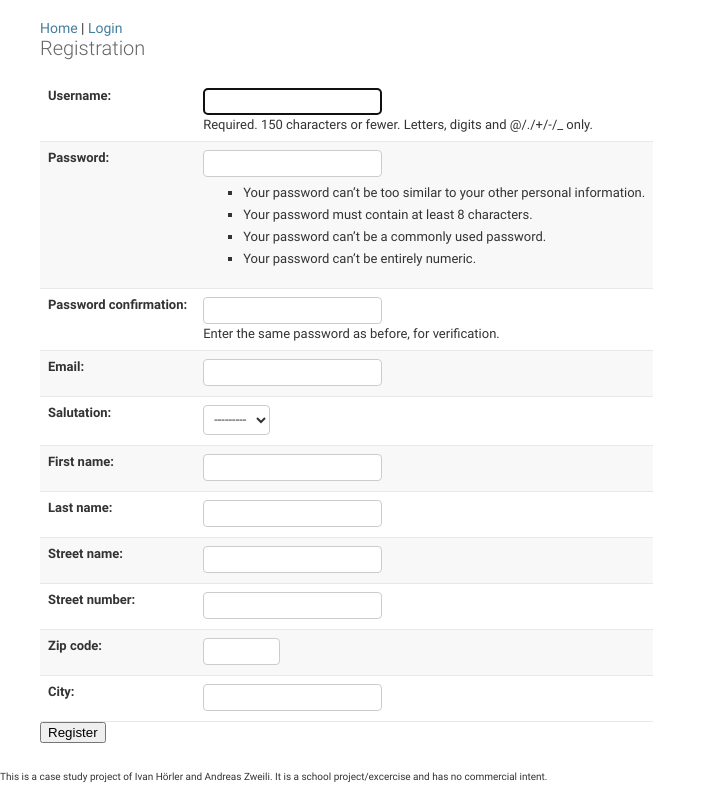
After one commit to Nebucatnetzer/webtech_case_study, a Django app: page /registration/ in a window 1280 px wide. The commit adds this page. Shown: the whole page, without its empty margins (0-714 px from the left). Run offline with Django 3.2, Linux system fonts and the light colour scheme; data that the repository does not hold is empty; parts of the project's set-up code (start-up, migrations or seed data) failed here and were passed over.

Commit message:
add a registration

```diff
--- /dev/null
+++ b/django/didgeridoo/webshop/forms.py
@@ -0,0 +1,24 @@
+from django import forms
+from webshop.models import Salutation, City
+
+
+class RegistrationForm(forms.Form):
+    email = forms.EmailField()
+    salutation = forms.ModelChoiceField(queryset=Salutation.objects.all())
+    first_name = forms.CharField()
+    last_name = forms.CharField()
+    street_name = forms.CharField()
+    street_number = forms.CharField()
+    zip_code = forms.IntegerField(min_value=1000, max_value=9999)
+    city = forms.CharField()
+
+    def clean_city(self):
+        # Check that the two password entries match
+        city = self.cleaned_data['city']
+        zip_code = self.cleaned_data['zip_code']
+        try:
+            City.objects.get(name=city, zip_code=zip_code)
+        except City.DoesNotExist:
+            raise forms.ValidationError(
+                "The zip code and the city don't match.")
+        return city
--- a/django/didgeridoo/webshop/templates/registration/login.html
+++ b/django/didgeridoo/webshop/templates/registration/login.html
@@ -7,5 +7,6 @@
     {% csrf_token %}
     {{ form.as_p }}
     <button type="submit">Login</button>
+    <p><a href="{% url 'registration' %}">Go to registration.</a></p>
   </form>
 {% endblock %}
--- /dev/null
+++ b/django/didgeridoo/webshop/templates/registration/register.html
@@ -0,0 +1,19 @@
+{% extends 'webshop/base.html' %}
+
+{% block section_title %}Registration{% endblock %}
+
+{% block content %}
+ {% if profile_form.errors %}
+        <p style="color: red;">
+            Please correct the error{{ form.errors|pluralize }} below.
+        </p>
+ {% endif %}
+  <form action="" method="post" novalidate>
+    <table>
+      {{ user_form.as_table }}
+      {{ profile_form.as_table }}
+    </table>
+    {% csrf_token %}
+    <button type="submit">Register</button>
+  </form>
+{% endblock %}
--- a/django/didgeridoo/webshop/urls.py
+++ b/django/didgeridoo/webshop/urls.py
@@ -11,7 +11,6 @@ urlpatterns = [
         views.articles_in_category,
         name='category'),
     url('^', include('django.contrib.auth.urls')),
-    url(r'^accounts/profile/$',
-        views.profile,
-        name='profile'),
+    url(r'^profile/$', views.profile, name='profile'),
+    url(r'^registration/$', views.registration, name='registration'),
 ]
--- a/django/didgeridoo/webshop/views.py
+++ b/django/didgeridoo/webshop/views.py
@@ -1,6 +1,10 @@
+from django.http import HttpResponseRedirect
 from django.shortcuts import get_object_or_404, render
 from django.contrib.auth.decorators import login_required
-from webshop.models import Article, Category, ArticleStatus, Person
+from django.contrib.auth.models import User
+from django.contrib.auth.forms import UserCreationForm
+from webshop.models import Article, Category, ArticleStatus, Person, City
+from webshop.forms import RegistrationForm
 
 # Create your views here.
 
@@ -41,3 +45,32 @@ def profile(request):
     person = Person.objects.get(user=request.user)
     return render(request, 'registration/profile.html',
                   {'person': person})
+
+
+def registration(request):
+    if request.method == 'POST':
+            profile_form = RegistrationForm(request.POST)
+            user_form = UserCreationForm(request.POST)
+            if (profile_form.is_valid() and user_form.is_valid()):
+                pf = profile_form.cleaned_data
+                uf = user_form.cleaned_data
+                user = User.objects.create_user(uf['username'],
+                                                pf['email'],
+                                                uf['password2'])
+                user.last_name = pf['last_name']
+                user.first_name = pf['first_name']
+                user.save()
+                person = Person.objects.create(
+                    salutation=pf['salutation'],
+                    city=City.objects.get(zip_code=pf['zip_code'],
+                                          name=pf['city']),
+                    street_name=pf['street_name'],
+                    street_number=pf['street_number'],
+                    user=user)
+                return HttpResponseRedirect('/login/')
+    else:
+        profile_form = RegistrationForm
+        user_form = UserCreationForm
+    return render(request, 'registration/register.html',
+                  {'profile_form': profile_form,
+                   'user_form': user_form})
```
